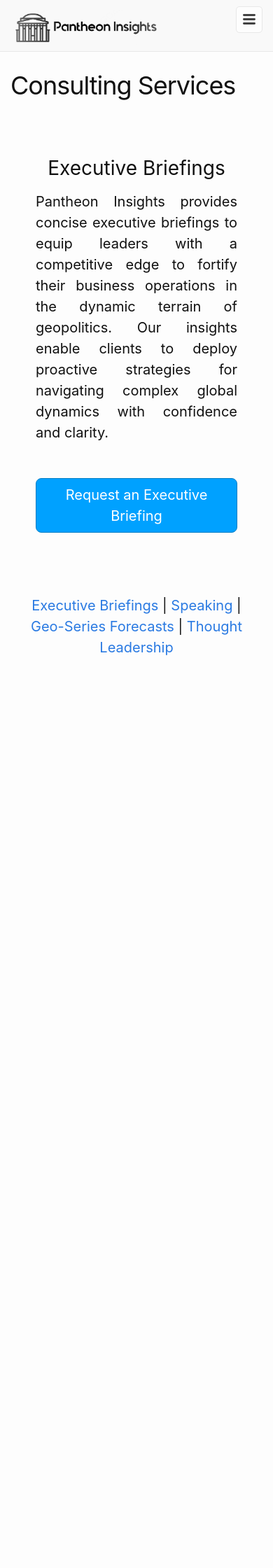
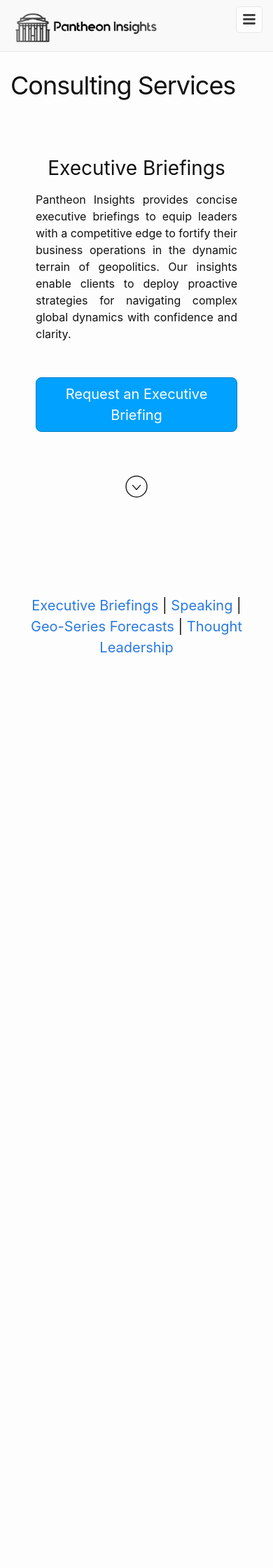
Before and after one commit to MrBingus775/MrBingus775.github.io, a Jekyll site: the page built from page_services.md, in a window 390 px wide. Shown: the top 2240 px of the page at 70% size. Built offline with Jekyll 4.4.1, drawn with Linux system fonts in a browser that asks for light colours; some web fonts are replaced.

Commit message:
font size on mobile - services pg

```diff
--- a/_sass/page_services.scss
+++ b/_sass/page_services.scss
@@ -8,6 +8,12 @@
   text-align: justify;
 }
 
+// If screen is 900px or less, make font size 16px
+@media (max-width: 900px) {
+  .services-txt {
+    font-size: 16px;
+  }
+}
 
 .scroller {
   height: 600px;
```
